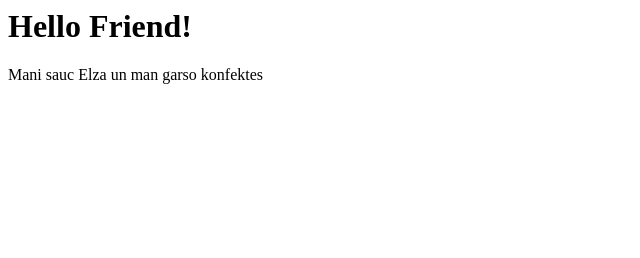
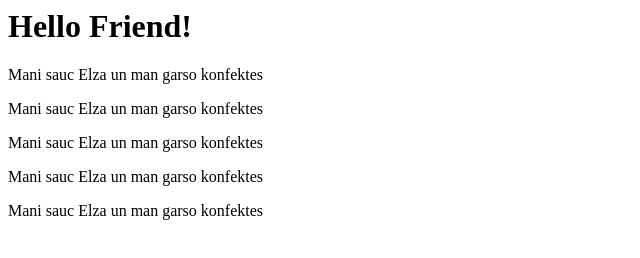
Before and after one commit to linards95/scandi, a plain HTML site: page index.HTML in a window 1280 px wide. Shown: the whole page, without its empty margins (0-640 px from the left). Drawn offline with Linux system fonts and the light colour scheme.

Commit message:
INDEXHTML

```diff
--- a/index.HTML
+++ b/index.HTML
@@ -1,9 +1,14 @@
 <html>
 <head>
-<title>boom</title>
+<title>TESTS</title>
+<link href="style.css" type="text/css" rel="stylesheets">
 </head>
 <body>
 	<h1>Hello Friend!</h1>
 	<p>Mani sauc Elza un man garso konfektes</p>
+	<p>Mani sauc Elza un man garso konfektes</p>
+	<p>Mani sauc Elza un man garso konfektes</p>
+	<p>Mani sauc Elza un man garso konfektes</p>
+	<p>Mani sauc Elza un man garso konfektes</p>
 </body>
 </html>
```
